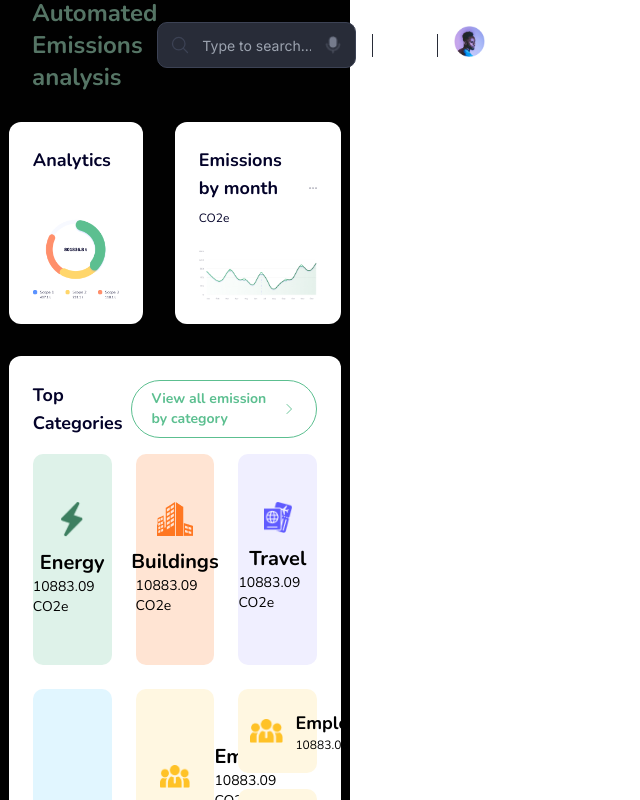
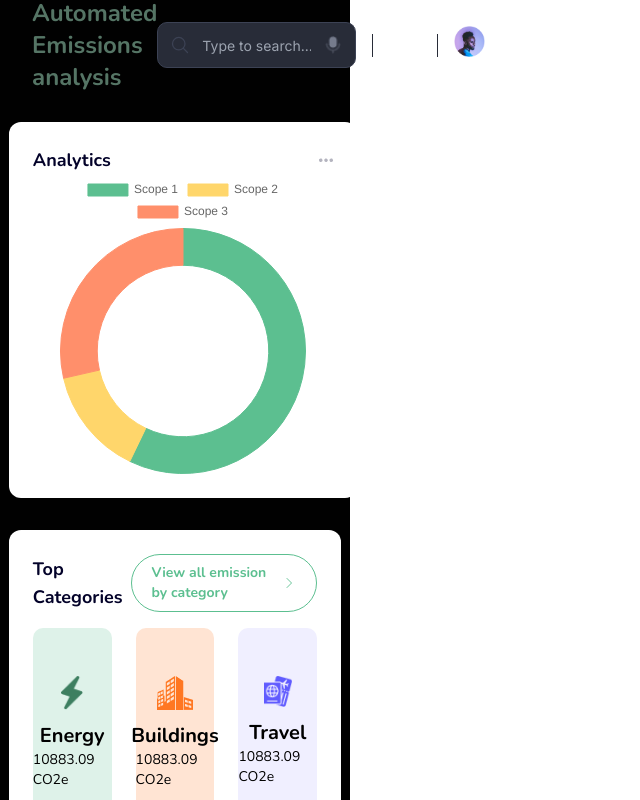
Before and after one commit to sikander-afzaal/abiu-earth-dashboard, a React (Vite) app: page /dashboard in a window 1280 px wide. Shown: the top 800 px of the page, without its empty margins (0-640 px from the left). Built offline with nearby package versions, Linux system fonts and the light colour scheme.

Commit message:
all done

```diff
--- a/package.json
+++ b/package.json
@@ -9,7 +9,9 @@
     "preview": "vite preview"
   },
   "dependencies": {
+    "chart.js": "^4.3.0",
     "react": "^18.2.0",
+    "react-chartjs-2": "^5.2.0",
     "react-dom": "^18.2.0",
     "react-router-dom": "^6.11.0"
   },
--- /dev/null
+++ b/src/components/charts/DoubleBar.jsx
@@ -0,0 +1,101 @@
+import React from "react";
+import {
+  Chart as ChartJS,
+  CategoryScale,
+  LinearScale,
+  BarElement,
+  Title,
+  Tooltip,
+  Legend,
+} from "chart.js";
+import { Bar } from "react-chartjs-2";
+
+ChartJS.register(
+  CategoryScale,
+  LinearScale,
+  BarElement,
+  Title,
+  Tooltip,
+  Legend
+);
+
+export const options = {
+  plugins: {
+    title: {
+      display: false,
+      text: "Chart.js Bar Chart - Stacked",
+    },
+    legend: {
+      display: false,
+      position: "top",
+    },
+  },
+  responsive: true,
+  interaction: {
+    mode: "index",
+    intersect: false,
+  },
+  scales: {
+    x: {
+      stacked: true,
+    },
+    y: {
+      stacked: true,
+    },
+  },
+};
+
+const labels = [
+  "Jan",
+  "Feb",
+  "Mar",
+  "Apr",
+  "May",
+  "Jun",
+  "Jul",
+  "Aug",
+  "Sep",
+  "Oct",
+  "Nov",
+  "Dec",
+];
+
+export const data = {
+  labels,
+  datasets: [
+    {
+      data: labels.map((elem, idx) => (idx + 1) * 50 * Math.random()),
+      backgroundColor: "#ADDFC7",
+      stack: "Stack 1",
+    },
+    {
+      data: labels.map((elem, idx) => (idx + 1) * 50 * Math.random()),
+      backgroundColor: "#FFD2B5",
+      stack: "Stack 1",
+    },
+    {
+      data: labels.map((elem, idx) => (idx + 1) * 50 * Math.random()),
+      backgroundColor: "#FF7722",
+      stack: "Stack 1",
+    },
+    {
+      data: labels.map((elem, idx) => (idx + 1) * 50 * Math.random()),
+      backgroundColor: "#ADDFC7",
+      stack: "Stack 2",
+    },
+    {
+      data: labels.map((elem, idx) => (idx + 1) * 50 * Math.random()),
+      backgroundColor: "#FFD2B5",
+      stack: "Stack 2",
+    },
+    {
+      data: labels.map((elem, idx) => (idx + 1) * 50 * Math.random()),
+      backgroundColor: "#FF7722",
+      stack: "Stack 2",
+    },
+  ],
+};
+
+export function StackedBar() {
+  return <Bar options={options} data={data} />;
+}
--- /dev/null
+++ b/src/components/charts/Doughnut.jsx
@@ -0,0 +1,25 @@
+import { Chart as ChartJS, ArcElement, Tooltip, Legend } from "chart.js";
+import { Doughnut } from "react-chartjs-2";
+
+ChartJS.register(ArcElement, Tooltip, Legend);
+
+export const data = {
+  labels: ["Scope 1", "Scope 2", "Scope 3"],
+  datasets: [
+    {
+      label: "",
+      data: [200, 50, 100],
+      backgroundColor: ["#5CBF90", "#FFD66B", "#FF8F6B"],
+      borderColor: ["#5CBF90", "#FFD66B", "#FF8F6B"],
+      borderWidth: 1,
+    },
+  ],
+};
+const options = {
+  cutout: "70%",
+};
+
+export function DoughnutChart() {
+  return <Doughnut options={options} data={data} />;
+}
+export default DoughnutChart;
--- /dev/null
+++ b/src/components/charts/LineChart.jsx
@@ -0,0 +1,80 @@
+import React from "react";
+import {
+  Chart as ChartJS,
+  CategoryScale,
+  LinearScale,
+  PointElement,
+  LineElement,
+  Title,
+  Filler,
+  Tooltip,
+  Legend,
+} from "chart.js";
+import { Line } from "react-chartjs-2";
+
+ChartJS.register(
+  CategoryScale,
+  LinearScale,
+  PointElement,
+  LineElement,
+  Title,
+  Tooltip,
+  Legend,
+  Filler
+);
+
+export const options = {
+  responsive: true,
+  plugins: {
+    legend: {
+      display: false,
+      position: "top",
+    },
+    elements: {
+      point: {
+        pointBackgroundColor: "white",
+        pointBorderColor: "#5CBF90",
+        pointBorderWidth: "3px",
+      },
+    },
+    title: {
+      display: false,
+      text: "Chart.js Line Chart",
+    },
+  },
+};
+
+const labels = [
+  "Jan",
+  "Feb",
+  "Mar",
+  "Apr",
+  "May",
+  "Jun",
+  "Jul",
+  "Aug",
+  "Sep",
+  "Oct",
+  "Nov",
+  "Dec",
+];
+
+export const data = {
+  labels,
+  datasets: [
+    {
+      data: labels.map((elem, idx) => (idx + 1) * 50 * Math.random()),
+      borderColor: "#3D7F60",
+      backgroundColor: "#3D7F60",
+      tension: 0.25,
+      fill: {
+        target: "origin",
+        above: "#4D9F7826",
+      },
+    },
+  ],
+};
+
+export function LineChart() {
+  return <Line options={options} data={data} />;
+}
--- /dev/null
+++ b/src/components/charts/StackVertical.jsx
@@ -0,0 +1,106 @@
+import React from "react";
+import {
+  Chart as ChartJS,
+  CategoryScale,
+  LinearScale,
+  BarElement,
+  Title,
+  Tooltip,
+  Legend,
+} from "chart.js";
+import { Bar } from "react-chartjs-2";
+
+ChartJS.register(
+  CategoryScale,
+  LinearScale,
+  BarElement,
+  Title,
+  Tooltip,
+  Legend
+);
+
+export const options = {
+  plugins: {
+    title: {
+      display: false,
+      text: "Chart.js Bar Chart - Stacked",
+    },
+    legend: {
+      display: false,
+      position: "top",
+    },
+  },
+  responsive: true,
+  interaction: {
+    mode: "index",
+    intersect: false,
+  },
+  scales: {
+    x: {
+      stacked: true,
+    },
+    y: {
+      stacked: true,
+    },
+  },
+};
+
+const labels = [
+  "Jan",
+  "Feb",
+  "Mar",
+  "Apr",
+  "May",
+  "Jun",
+  "Jul",
+  "Aug",
+  "Sep",
+  "Oct",
+  "Nov",
+  "Dec",
+];
+
+export const data = {
+  labels,
+  datasets: [
+    {
+      data: labels.map((elem, idx) => (idx + 1) * 50 * Math.random()),
+      backgroundColor: "#ADDFC7",
+      stack: "Stack 1",
+    },
+    {
+      data: labels.map((elem, idx) => (idx + 1) * 50 * Math.random()),
+      backgroundColor: "#FFD2B5",
+      stack: "Stack 1",
+    },
+    {
+      data: labels.map((elem, idx) => (idx + 1) * 50 * Math.random()),
+      backgroundColor: "#FF7722",
+      stack: "Stack 1",
+    },
+    {
+      data: labels.map((elem, idx) => (idx + 1) * 50 * Math.random()),
+      backgroundColor: "#F42F2F",
+      stack: "Stack 1",
+    },
+    {
+      data: labels.map((elem, idx) => (idx + 1) * 50 * Math.random()),
+      backgroundColor: "#FFD2B5",
+      stack: "Stack 1",
+    },
+    {
+      data: labels.map((elem, idx) => (idx + 1) * 50 * Math.random()),
+      backgroundColor: "#4D9F78",
+      stack: "Stack 1",
+    },
+    {
+      data: labels.map((elem, idx) => (idx + 1) * 50 * Math.random()),
+      backgroundColor: "#5CBF90",
+      stack: "Stack 1",
+    },
+  ],
+};
+
+export function StackedBarVertical() {
+  return <Bar options={options} data={data} />;
+}
--- a/src/pages/dashboard/analytics/Chart.jsx
+++ b/src/pages/dashboard/analytics/Chart.jsx
@@ -1,3 +1,5 @@
+import { StackedBar } from "../../../components/charts/DoubleBar";
+
 const Chart = () => {
   return (
     <div className="bg-white rounded-[10px] flex justify-start items-center flex-col w-full gap-5 py-4 px-4 sm:px-6">
@@ -25,11 +27,9 @@ const Chart = () => {
           </div>
         </div>
       </div>
-      <img
-        src="/chart4.png"
-        className="w-full max-w-[1400px] object-contain"
-        alt=""
-      />
+      <div className="w-full">
+        <StackedBar />
+      </div>
     </div>
   );
 };
--- a/src/pages/dashboard/home/Analytics.jsx
+++ b/src/pages/dashboard/home/Analytics.jsx
@@ -1,3 +1,6 @@
+import DoughnutChart from "../../../components/charts/Doughnut";
+import { LineChart } from "../../../components/charts/LineChart";
+
 const Analytics = () => {
   return (
     <div className="contain justify-start items-center flex-col">
@@ -9,11 +12,9 @@ const Analytics = () => {
               <img src="/menu.png" alt="" />
             </button>
           </div>
-          <img
-            src="/chart1.png"
-            className="w-full mt-auto max-w-[340px] object-contain"
-            alt=""
-          />
+          <div className="max-w-[550px] xl:max-w-none w-full ">
+            <DoughnutChart />
+          </div>
         </div>
         <div className="w-full flex justify-start gap-5 items-center flex-col p-4 sm:p-6 bg-white rounded-xl">
           <div className="w-full flex justify-between items-center gap-2">
@@ -25,11 +26,7 @@ const Analytics = () => {
               <img src="/menu.png" alt="" />
             </button>
           </div>
-          <img
-            src="/chart2.png"
-            className="w-full max-w-[800px] object-contain"
-            alt=""
-          />
+          <LineChart />
         </div>
       </div>
     </div>
--- a/src/pages/dashboard/targeting/Index.jsx
+++ b/src/pages/dashboard/targeting/Index.jsx
@@ -2,6 +2,7 @@ import { useState } from "react";
 import SelectMenu from "../../../components/form/SelectMenu";
 import InputField from "../../../components/form/InputField";
 import Table from "./Table";
+import { StackedBarVertical } from "../../../components/charts/StackVertical";
 
 const Targeting = () => {
   const [formData, setFormData] = useState({
@@ -100,11 +101,9 @@ const Targeting = () => {
               <span className="text-xs font-normal ">CO2e</span>
             </h2>
 
-            <img
-              src="/chart3.png"
-              className="w-full h-full  max-w-[700px] self-center  object-contain"
-              alt=""
-            />
+            <div className="w-full">
+              <StackedBarVertical />
+            </div>
           </div>
         </div>
         <Table />
```
Also changed, not shown: 1 other file (tests, documents, lock files or other folders).
